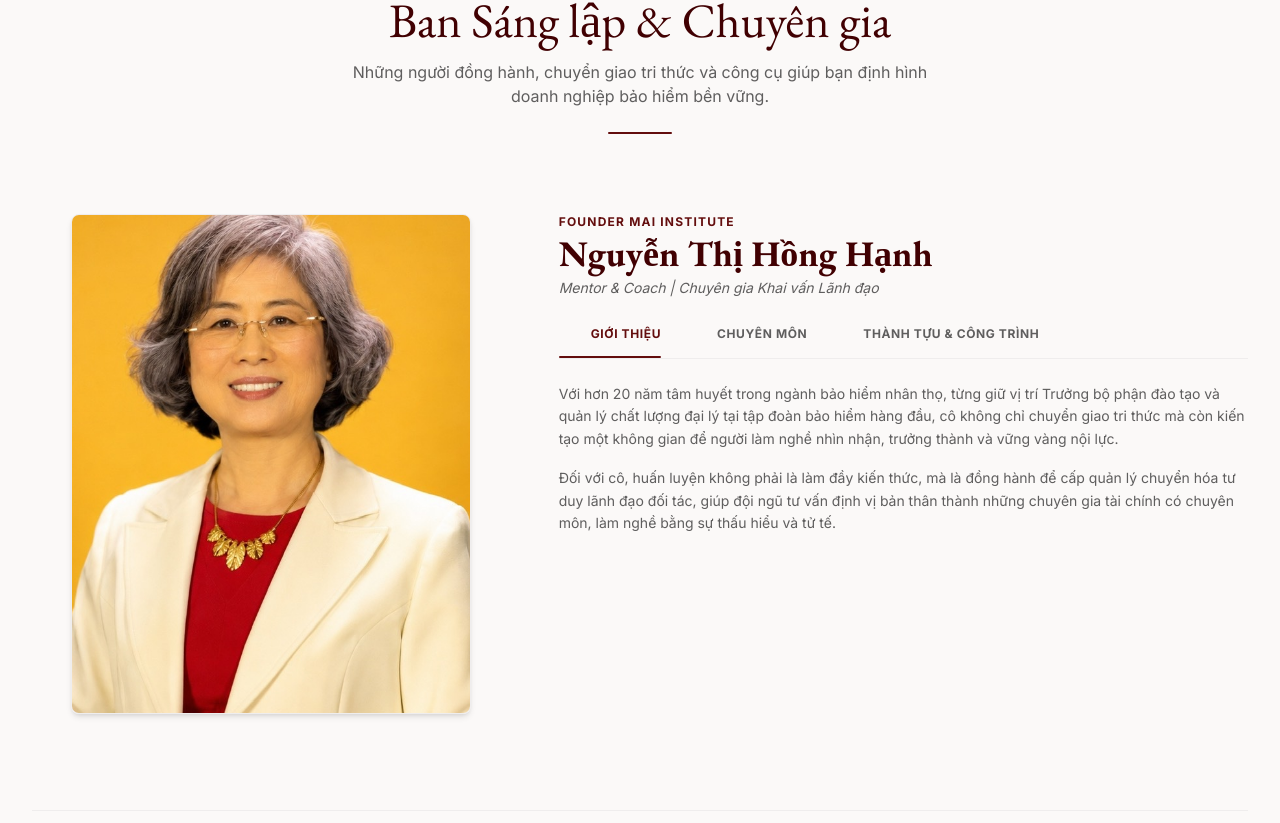
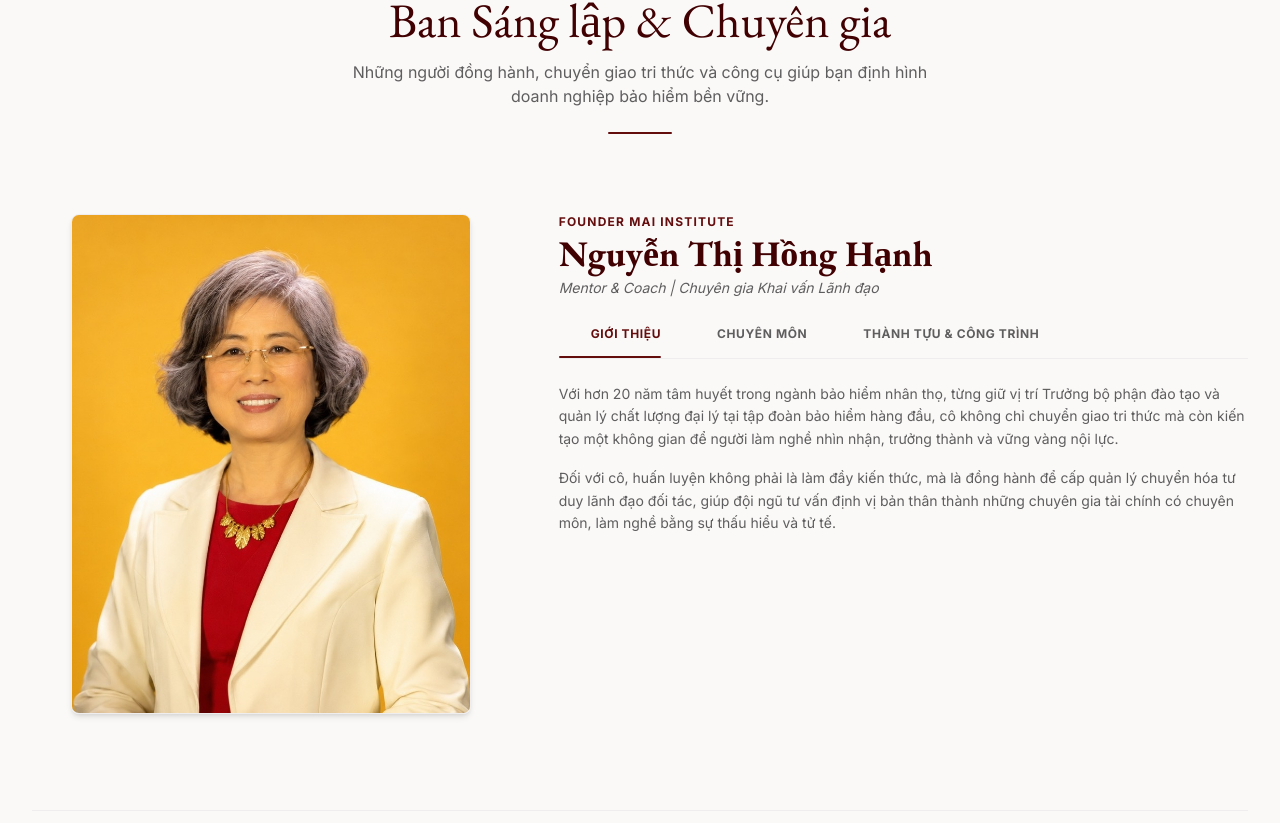
Before and after one commit to MaiNguyen1989/MAI_website, a Next.js app: page /about in a window 1280 px wide. Shown: the part 1277-2100 px from the top of the page. Built offline with nearby package versions, Linux system fonts and the light colour scheme.

Commit message:
style: remove scale-[1.25] from Mrs Hanh image to restore original sharpness and size

```diff
--- a/src/app/(site)/about/page.tsx
+++ b/src/app/(site)/about/page.tsx
@@ -118,7 +118,7 @@
                 <div className="relative w-full max-w-[400px] aspect-[4/5] rounded-xl overflow-hidden shadow-md group border border-surface-container">
                   <img
                     alt="Nguyễn Thị Hồng Hạnh"
-                    className="w-full h-full object-cover transition-soft group-hover:scale-[1.3] scale-[1.25]"
+                    className="w-full h-full object-cover transition-soft group-hover:scale-[1.05]"
                     src="/images/hong-hanh.jpg"
                   />
                 </div>
```
